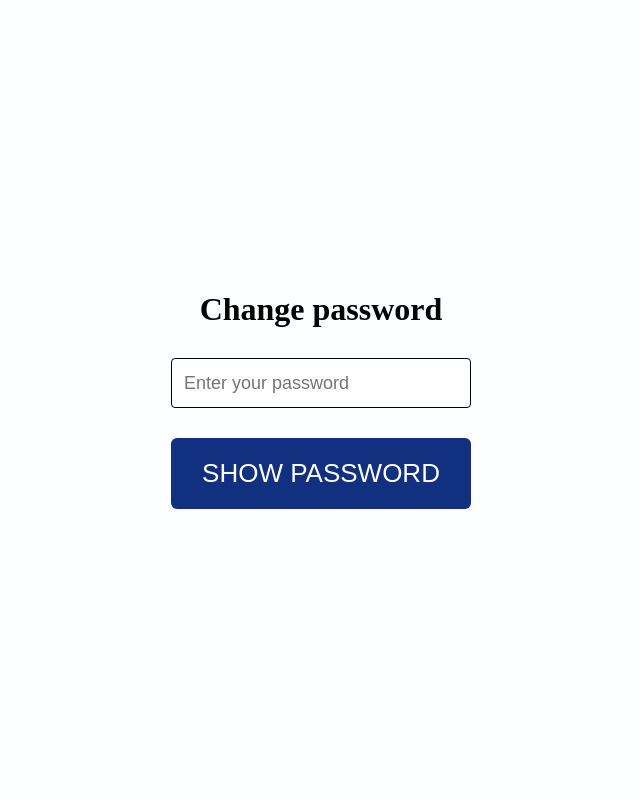
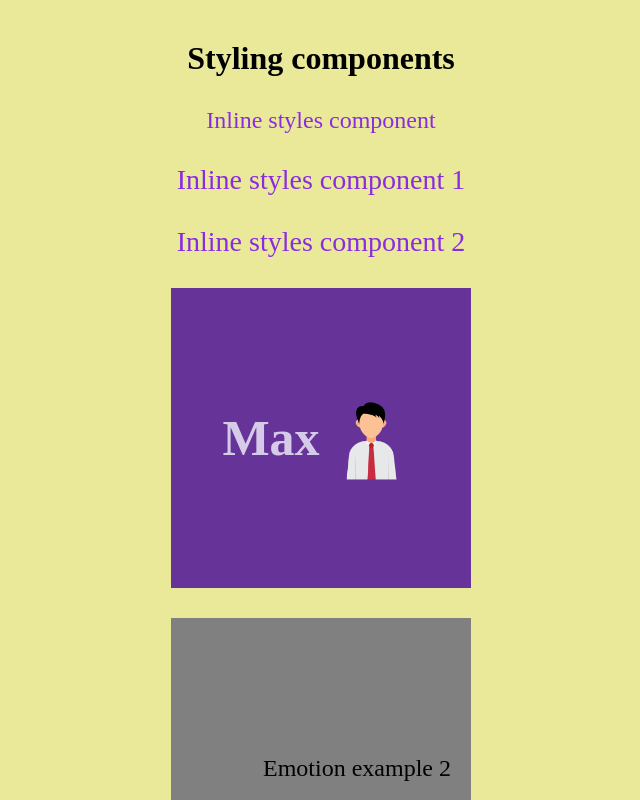
Before and after one commit to Artur-FE/react_ts, a React (Vite) app: page / in a window 1280 px wide. Shown: the top 800 px of the page, without its empty margins (319-959 px from the left). Built offline with nearby package versions, Linux system fonts and the light colour scheme.

Commit message:
lesson09

```diff
--- a/package.json
+++ b/package.json
@@ -10,6 +10,8 @@
     "preview": "vite preview"
   },
   "dependencies": {
+    "@emotion/react": "^11.14.0",
+    "@emotion/styled": "^11.14.0",
     "@types/uuid": "^10.0.0",
     "react": "^19.0.0",
     "react-dom": "^19.0.0",
--- a/src/App.tsx
+++ b/src/App.tsx
@@ -4,11 +4,13 @@
 // import Task6 from "./lessons/Lesson06/Lesson06";
 // import Lesson07 from "./lessons/Lesson07/Lesson07";
 // import Lesson08 from "./lessons/Lesson08/Lesson08"
+import Lesson09 from "./lessons/Lesson09/Lesson09";
 
 //Homeworks imports
 // import Homework06 from "./homeworks/Homework06";
 // import Homeworks07 from "./homeworks/Homework07/Homework07";
-import Homework08 from "./homeworks/Homework08/Homework08";
+// import Homework08 from "./homeworks/Homework08/Homework08";
+
 
 
 function App() {
@@ -20,7 +22,8 @@
       {/* <Lesson07/> */}
       {/* <Homeworks07 /> */}
       {/* <Lesson08 /> */}
-      <Homework08 />
+      {/* <Homework08 /> */}
+      <Lesson09 />
     </>
   )
 }
--- a/src/components/Input/styles.css
+++ b/src/components/Input/styles.css
@@ -1,3 +1,9 @@
+.input-container{
+    display: flex;
+    flex-direction: column;
+    gap: 6px;
+}
+
 .input-component {
     width: 300px;
     height: 50px;
@@ -8,3 +14,7 @@
     font-size: 18px;
 
 }
+
+.input-container > label {
+font-size: 20px;
+}
--- a/src/homeworks/Homework08/Homework08.tsx
+++ b/src/homeworks/Homework08/Homework08.tsx
@@ -1,41 +1,86 @@
 import { ChangeEvent, useState } from "react";
 import Button from "../../components/Button/Button";
 import Input from "../../components/Input/Input";
-import './styles.css';
+import './styles.css'
 
 function Homework08() {
-  const [userPassword, setUserPassword] = useState<string>('');
-  const [showUserPassword, getShowUserPassword] = useState<boolean>(false);
+const[passwordValue, setPasswordValue] = useState<string>('');
+const[isShowPassword, setIsShowPassword] = useState<boolean>(false);
 
-  const onChangePassword = (event:ChangeEvent<HTMLInputElement>) => {
-    setUserPassword(event.target.value);
-  }
+const onChangePassword = (event: ChangeEvent<HTMLInputElement>)=> {
+    setPasswordValue(event.target.value)
+}
 
-  const showPassword = () => {
-    getShowUserPassword(!showUserPassword);
-  }
+const showPassword = () => {
+  setIsShowPassword(true);
+}
 
-  let nameButton = showUserPassword ? 'HIDE PASSWORD' : 'SHOW PASSWORD'
+const hidePassword = () => {
+  setIsShowPassword(false);
+}
 
-  return (
-    <div className="hw08-container">
-      <h1>Change password</h1>
-      <Input
+return (
+  <div className="homework08-container">
+    <Input
         name="password"
-        label="password"
+        label="Password"
         type="password"
+        id="password_id"
         placeholder="Enter your password"
-        value={userPassword}
-        onChange={onChangePassword}
-      />
+        value={passwordValue}
+        onChange={onChangePassword}/>
+        <Button name='SHOW PASSWORD' onClick={showPassword}/>
+        <Button name='HIDE PASSWORD' onClick={hidePassword}/>
+        {isShowPassword && <div className="result-container">{passwordValue}</div>}
+  </div>
+)
 
-      {showUserPassword && <div className="password-h2"><h2>Your password</h2>
-      <Input name="userPassword" value={userPassword} /></div>}
-
-      <Button name={nameButton} onClick={showPassword}/>
-
-    </div>
-  );
 }
 
 export default Homework08;
+
+
+
+
+
+// import { ChangeEvent, useState } from "react";
+// import Button from "../../components/Button/Button";
+// import Input from "../../components/Input/Input";
+// import './styles.css';
+
+// function Homework08() {
+//   const [userPassword, setUserPassword] = useState<string>('');
+//   const [showUserPassword, getShowUserPassword] = useState<boolean>(false);
+
+//   const onChangePassword = (event:ChangeEvent<HTMLInputElement>) => {
+//     setUserPassword(event.target.value);
+//   }
+
+//   const showPassword = () => {
+//     getShowUserPassword(!showUserPassword);
+//   }
+
+//   let nameButton = showUserPassword ? 'HIDE PASSWORD' : 'SHOW PASSWORD'
+
+//   return (
+//     <div className="hw08-container">
+//       <h1>Change password</h1>
+//       <Input
+//         name="password"
+//         label="password"
+//         type="password"
+//         placeholder="Enter your password"
+//         value={userPassword}
+//         onChange={onChangePassword}
+//       />
+
+//       {showUserPassword && <div className="password-h2"><h2>Your password</h2>
+//       <Input name="userPassword" value={userPassword} /></div>}
+
+//       <Button name={nameButton} onClick={showPassword}/>
+
+//     </div>
+//   );
+// }
+
+// export default Homework08;
--- a/src/homeworks/Homework08/styles.css
+++ b/src/homeworks/Homework08/styles.css
@@ -1,4 +1,23 @@
-.hw08-container {
+.homework08-container{
+   display: flex;
+    flex-direction: column;
+    align-items: center;
+    gap: 30px;
+    flex: 1;
+    padding: 40px;
+    background-color: rgb(203, 188, 219);
+}
+
+.result-container {
+
+   font-size: 24px;
+   font-weight: bold;
+   color: rgb(46, 46, 75);
+
+}
+
+
+/*.hw08-container {
     display: flex;
     flex-direction: column;
     justify-content: center;
@@ -17,3 +36,4 @@
     text-align: center;
     margin-bottom: 20px;
  }
+  */
--- /dev/null
+++ b/src/lessons/Lesson09/Lesson09.tsx
@@ -0,0 +1,28 @@
+import './styles.css';
+import { BoxInfo, TitleCard, AvatarImg } from './styles';
+import Avatar from '../../assets/avatar.jpg'
+
+function Lesson09() {
+
+    const textStyles = {color: 'blueviolet', fontSize: '28px'};
+
+    return (
+        <div className="lesson09-container">
+            <h1>Styling components</h1>
+            <div style={{color: 'blueviolet', fontSize: '24px'}}>Inline styles component</div>
+            <p style={textStyles}>Inline styles component 1</p>
+            <div style={textStyles}>Inline styles component 2</div>
+            {/* <BoxInfo primary={true}>Emotion example 1</BoxInfo>
+            <BoxInfo primary={false}>Emotion example 2</BoxInfo> */}
+
+            <BoxInfo primary>
+                <TitleCard>Max</TitleCard>
+                <AvatarImg src={Avatar}/>
+            </BoxInfo>
+            <BoxInfo>Emotion example 2</BoxInfo>
+
+        </div>
+    )
+}
+
+export default Lesson09;
--- /dev/null
+++ b/src/lessons/Lesson09/styles.css
@@ -0,0 +1,10 @@
+.lesson09-container {
+    display: flex;
+    flex-direction: column;
+    justify-content: center;
+    align-items: center;
+    gap: 30px;
+    flex: 1;
+    padding: 40px;
+    background-color: rgb(234, 233, 154);
+  }
--- /dev/null
+++ b/src/lessons/Lesson09/styles.ts
@@ -0,0 +1,26 @@
+import styled from "@emotion/styled";
+
+interface BoxInfoStyledProps {
+    primary?: boolean;
+}
+
+export const BoxInfo = styled.div<BoxInfoStyledProps> `
+display: flex;
+align-items: center;
+justify-content: ${({primary})=> primary? 'center' : 'flex-end'};
+padding: 20px;
+width: 300px;
+height: 300px;
+/* background-color: rebeccapurple; */
+background-color: ${({primary})=> primary? 'rebeccapurple' : 'grey'};
+font-size: 24px;
+`;
+
+export const TitleCard = styled.h2`
+color: #d5cbe8;
+font-size: 50px;
+`;
+
+export const AvatarImg = styled.img`
+width: 100px;
+`;
```
Also changed, not shown: 1 other file (tests, documents, lock files or other folders).
